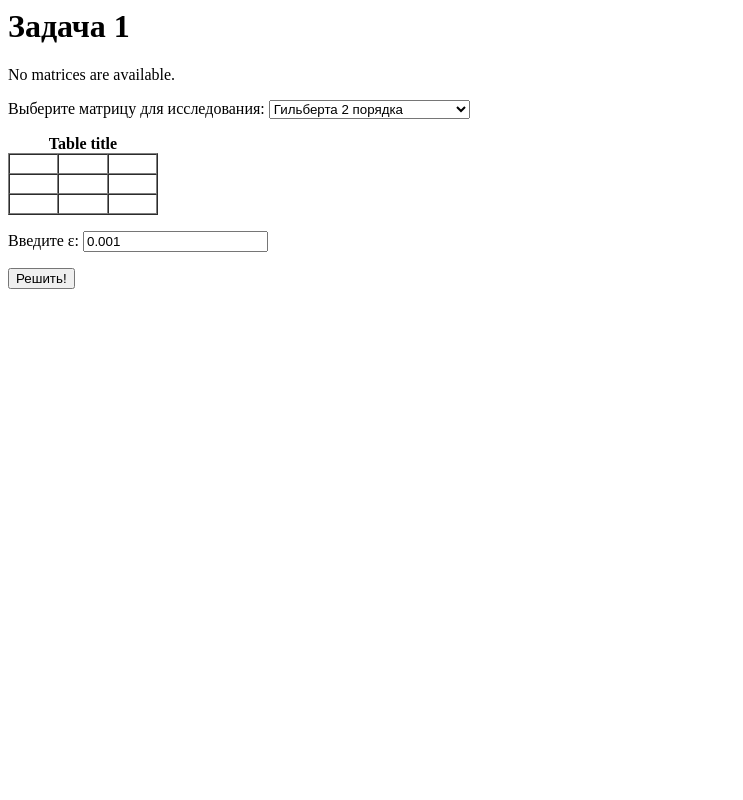
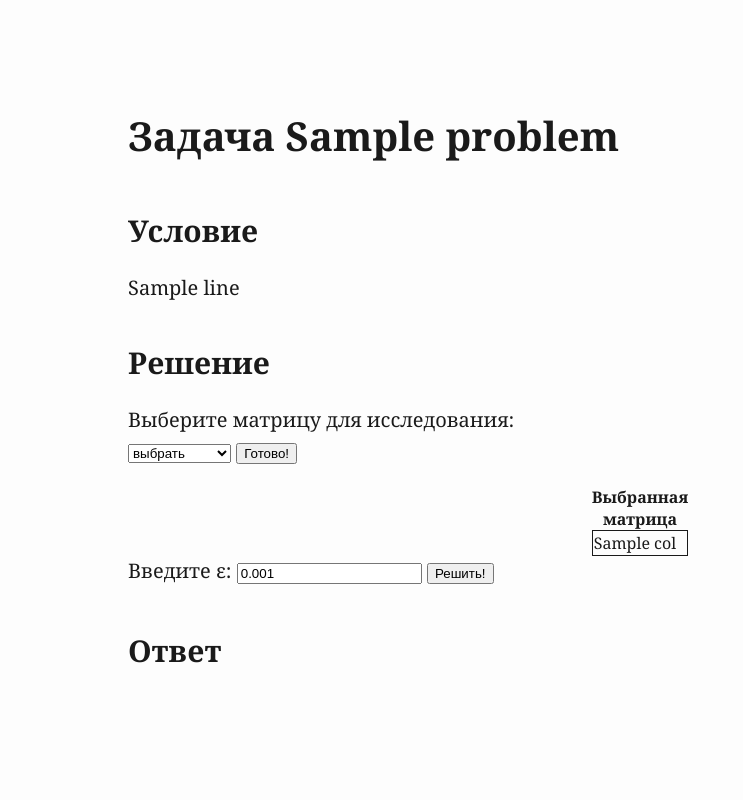
Before and after one commit to studokim/CalculationMethods, a Django app: template src/webapp/calculator/templates/calculator/index.html in a window 1280 px wide. Shown: the whole page, without its empty margins (0-743 px from the left). Run offline with Django 4.2, Linux system fonts and the light colour scheme; the template is opened without the code that fills it: most values are stand-ins (such as "Sample title", 1, 10 or a date in 2020).

Commit message:
Django matrix selection works

```diff
--- /dev/null
+++ b/src/webapp/calculator/static/calculator/style.css
@@ -0,0 +1,185 @@
+/*MOST OF THE FOLLOWING IS FROM PANDOC's DEFAULTS*/
+html {
+    line-height: 1.5;
+    font-family: Georgia, serif;
+    font-size: 20px;
+    color: #1a1a1a;
+    background-color: #fdfdfd;
+}
+
+body {
+    margin: 0 auto;
+    max-width: 80%;
+    padding-left: 50px;
+    padding-right: 50px;
+    padding-top: 50px;
+    padding-bottom: 50px;
+    hyphens: auto;
+    overflow-wrap: break-word;
+    text-rendering: optimizeLegibility;
+    font-kerning: normal;
+}
+
+@media (max-width: 600px) {
+    body {
+        font-size: 0.9em;
+        padding: 1em;
+    }
+}
+
+@media print {
+    body {
+        background-color: transparent;
+        color: black;
+        font-size: 12pt;
+    }
+
+    p,
+    h2,
+    h3 {
+        orphans: 3;
+        widows: 3;
+    }
+
+    h2,
+    h3,
+    h4 {
+        page-break-after: avoid;
+    }
+}
+
+p {
+    line-height: 1em;
+    margin: 0.3em 0;
+}
+
+a {
+    color: #1a1a1a;
+}
+
+a:visited {
+    color: #1a1a1a;
+}
+
+img {
+    max-width: 100%;
+}
+
+h1,
+h2,
+h3,
+h4,
+h5,
+h6 {
+    margin-top: 1.4em;
+}
+
+h5,
+h6 {
+    font-size: 1em;
+    font-style: italic;
+}
+
+h6 {
+    font-weight: normal;
+}
+
+ol,
+ul {
+    padding-left: 1.7em;
+    margin-top: 1em;
+}
+
+li>ol,
+li>ul {
+    margin-top: 0;
+}
+
+blockquote {
+    margin: 1em 0 1em 1.7em;
+    padding-left: 1em;
+    border-left: 2px solid #e6e6e6;
+    color: #606060;
+}
+
+code {
+    font-family: Menlo, Monaco, 'Lucida Console', Consolas, monospace;
+    font-size: 85%;
+    margin: 0;
+}
+
+pre {
+    margin: 1em 0;
+    overflow: auto;
+}
+
+pre code {
+    padding: 0;
+    overflow: visible;
+    overflow-wrap: normal;
+}
+
+.sourceCode {
+    background-color: transparent;
+    overflow: visible;
+}
+
+hr {
+    background-color: #1a1a1a;
+    border: none;
+    height: 1px;
+    margin: 1em 0;
+}
+
+table {
+    width: fit-content;
+    max-width: 100%;
+    margin-left: auto;
+    margin-right: auto;
+    overflow-x: auto;
+    display: block;
+    font-variant-numeric: lining-nums tabular-nums;
+    border-collapse: collapse;
+}
+
+td {
+    border: 1px solid;
+}
+
+header {
+    margin-bottom: 4em;
+    text-align: center;
+}
+
+code {
+    white-space: pre-wrap;
+}
+
+span.smallcaps {
+    font-variant: small-caps;
+}
+
+span.underline {
+    text-decoration: underline;
+}
+
+div.column {
+    display: inline-block;
+    vertical-align: top;
+    width: 50%;
+}
+
+div.hanging-indent {
+    margin-left: 1.5em;
+    text-indent: -1.5em;
+}
+
+ul.task-list {
+    list-style: none;
+}
+
+.display.math {
+    display: block;
+    text-align: center;
+    margin: 0.5rem auto;
+}
--- a/src/webapp/calculator/templates/calculator/index.html
+++ b/src/webapp/calculator/templates/calculator/index.html
@@ -2,65 +2,59 @@
 
 <head>
     <title>Calculator</title>
-    <!-- {% load static %}
-    <link rel="stylesheet" type="text/css" href="{% static 'polls/style.css' %}"> -->
+    {% load static %}
+    <link rel="stylesheet" type="text/css" href="{% static 'calculator/style.css' %}">
 </head>
 
 <body>
-    <div style="width: 80%">
-        <h1>Задача 1</h1>
+    <div>
+        <h1>Задача {{problem}}</h1>
 
-        {% if true %}
+        <h2>Условие</h2>
+        {% for line in situation %}
+        <p>{{line}}</p>
+        {% endfor %}
+
+        <h2>Решение</h2>
+
+        <p>Выберите матрицу для исследования:</p>
+        <form action="." method="get">
+            <select name="matrices" size="1">
+                <option value="placeholder" selected="selected" disabled hidden>выбрать</option>
+                {% for key, value in matrices_available %}
+                <option value="{{key}}">{{value}}</option>
+                {% endfor %}
+            </select>
+            <input type="submit" value="Готово!">
+        </form>
+
+        {% if matrix is not None %}
         <table>
-            {% for row in matrix %}
-            <tr>
-                <td>{{row}}</td>
-                <td>hello</td>
-            </tr>
-            {% endfor %}
+            <caption><strong>Выбранная матрица</strong></caption>
+            <tbody>
+                {% for row in matrix %}
+                <tr>
+                    {% for col in row %}
+                    <td>{{col}}</td>
+                    {% endfor %}
+                </tr>
+                {% endfor %}
+            </tbody>
         </table>
         {% else %}
-        <p>No matrices are available.</p>
+        <p>Матрица не найдена.</p>
         {% endif %}
 
-        <p>Выберите матрицу для исследования:
-            <select name="matrix" size="1">
-                <option selected="selected" value="hilbert_2">Гильберта 2 порядка</option>
-                <option value="hilbert_3">Гильберта 3 порядка</option>
-                <option value="hilbert_6">Гильберта 6 порядка</option>
-                <option value="pakulina_2">Пакулиной 2 порядка</option>
-                <option value="pakulina_3">Пакулиной 3 порядка</option>
-                <option value="tridiag_5">трёхдиагональная 5 порядка</option>
-                <option value="tridiag_7">трёхдиагональная 7 порядка</option>
-            </select>
-        </p>
+        <form action="." method="get">
+            <label for="epsilon">Введите &epsilon;:</label>
+            <input name="epsilon" type="text" value="0.001" />
+            <input type="submit" value="Решить!" />
+        </form>
 
-        <table border="1" cellpadding="0" cellspacing="0" style="width:150px">
-            <caption style="border: 1px black"><strong>Table title</strong></caption>
-            <tbody>
-                <tr>
-                    <td>&nbsp;</td>
-                    <td>&nbsp;</td>
-                    <td>&nbsp;</td>
-                </tr>
-                <tr>
-                    <td>&nbsp;</td>
-                    <td>&nbsp;</td>
-                    <td>&nbsp;</td>
-                </tr>
-                <tr>
-                    <td>&nbsp;</td>
-                    <td>&nbsp;</td>
-                    <td>&nbsp;</td>
-                </tr>
-            </tbody>
-        </table>
+        <h2>Ответ</h2>
 
-        <p>Введите &epsilon;:
-            <input name="epsilon" type="text" value="0.001" />
-        </p>
-        <input name="solve" type="submit" value="Решить!" />
     </div>
+
 </body>
 
 </html>
--- a/src/webapp/calculator/urls.py
+++ b/src/webapp/calculator/urls.py
@@ -6,6 +6,6 @@
 urlpatterns = [
     # ex: /calculator/
     path('', views.index, name='index'),
-    # # ex: /calculator/5/vote/
+    # ex: /calculator/5/vote/
     # path('<int:question_id>/vote/', views.vote, name='vote'),
 ]
--- a/src/webapp/webapp/settings.py
+++ b/src/webapp/webapp/settings.py
@@ -37,7 +37,6 @@
 
 MIDDLEWARE = [
     'django.middleware.common.CommonMiddleware',
-    'django.middleware.csrf.CsrfViewMiddleware',
     'django.middleware.clickjacking.XFrameOptionsMiddleware',
 ]
 
```
Also changed, not shown: src/tasks/task01.py (+12 -15 lines), src/tasks/task02.py (+20 -22 lines), src/tasks/task04.py (+17 -18 lines), src/webapp/calculator/views.py (+10 -2 lines).
